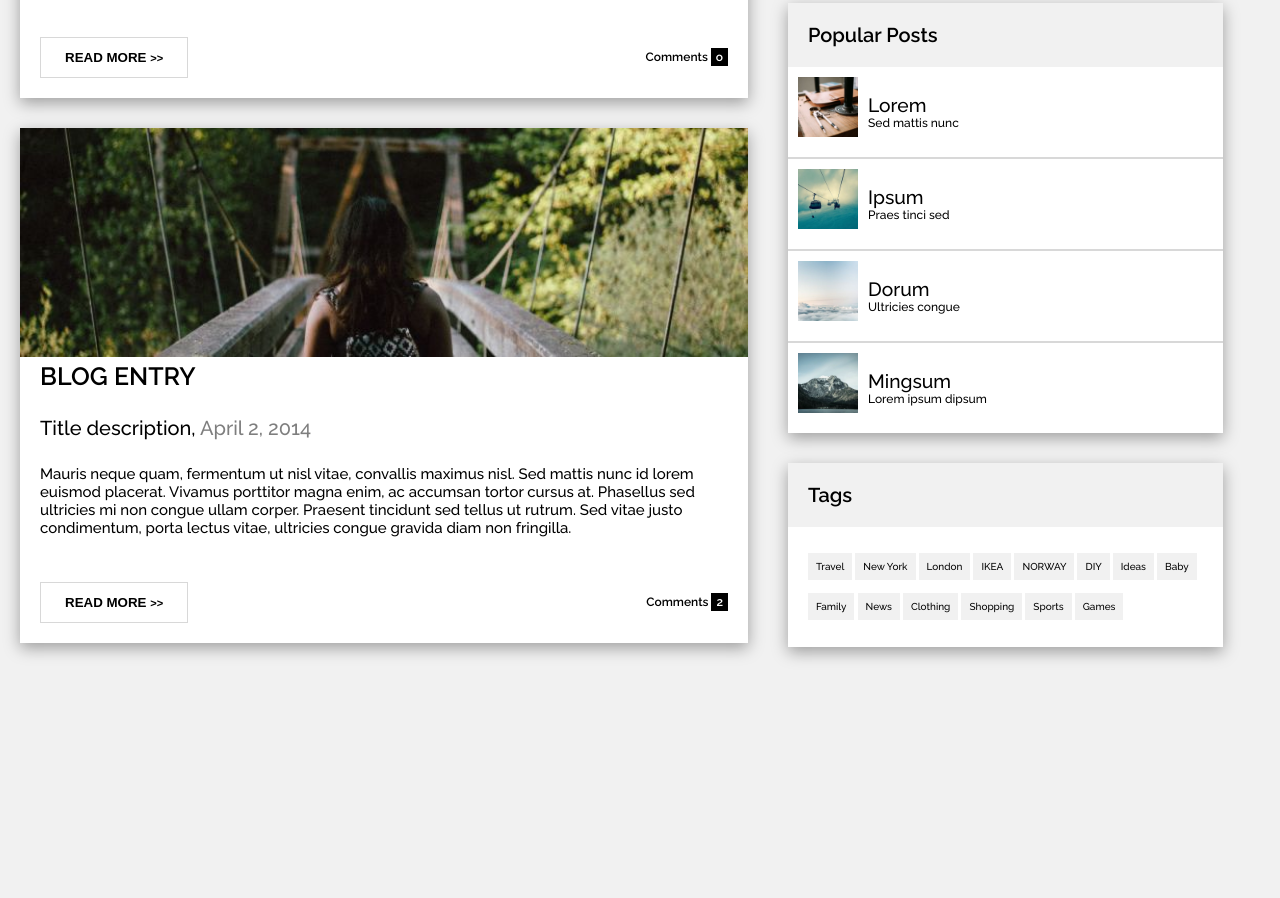
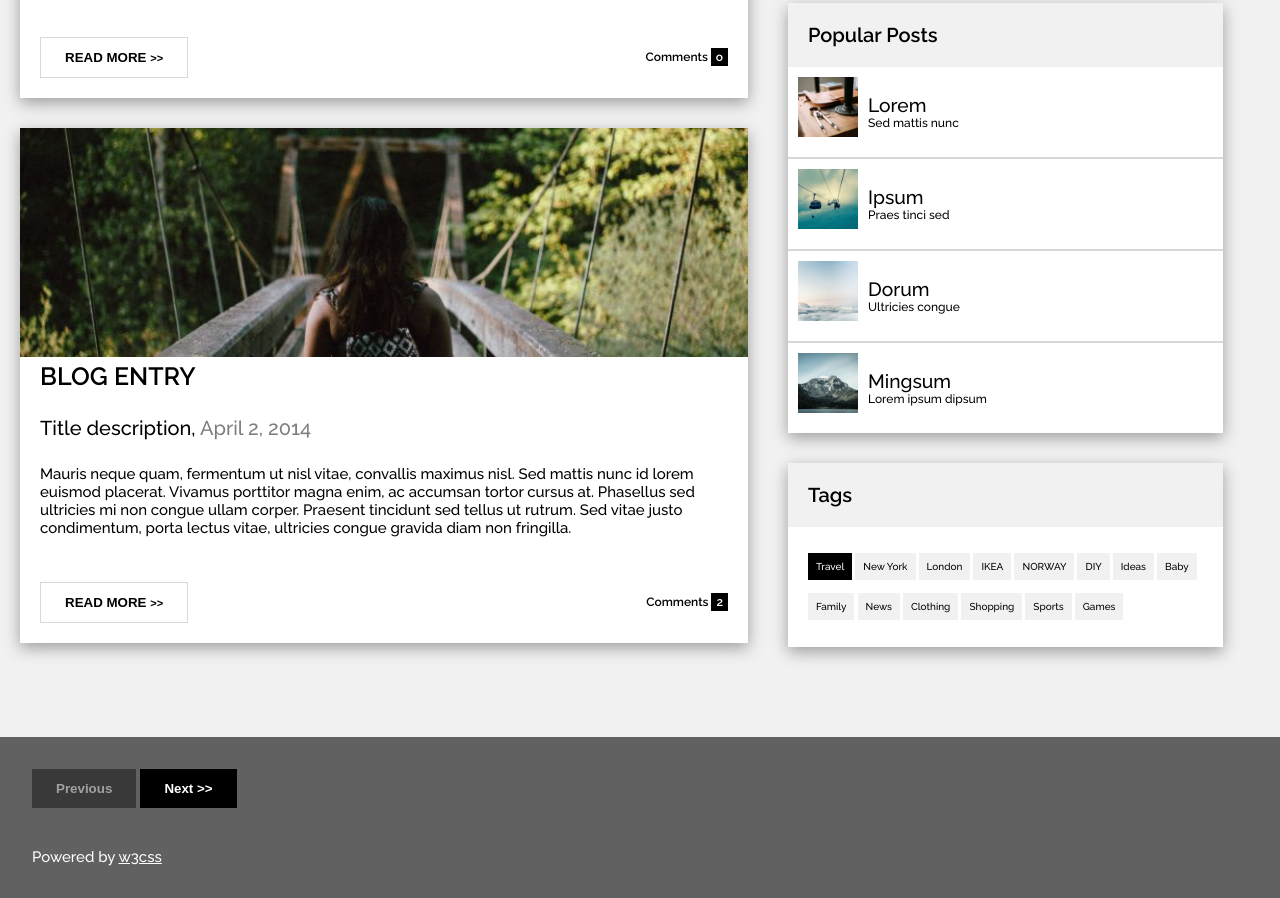
Before and after one commit to abuemkezeChu/my-blog, a plain HTML site: page index.html in a window 1280 px wide. Shown: the part 598-1496 px from the top of the page. Before the commit the page ends 1295 px from the top, so only its background shows below. Drawn offline with Linux system fonts and the light colour scheme.

Commit message:
feat: footer

```diff
--- a/assets/styles/index.css
+++ b/assets/styles/index.css
@@ -109,21 +109,20 @@ hr {
   font-size: 15px;
 }
 
-.btn-read-more {
+.btn {
   padding: 12px 24px;
   border: 1px solid #d8d8d8;
   background-color: #fff;
   font-weight: bold;
 }
 
-.btn-read-more:hover {
+.btn:hover {
   background-color: #d8d8d8;
 }
 
 .comments {
   font-weight: bold;
 }
-
 
 .right-col-container {
   max-width: 435px;
@@ -182,3 +181,40 @@ hr {
   padding: 8px;
   font-size: smaller;
 }
+
+.tags > p span:first-child {
+  background-color: #000;
+  color: #fff;
+}
+
+.footer {
+  margin-top: 40px;
+  background-color: #616161;
+  padding: 32px;
+}
+
+.btn-previous {
+  padding: 12px 24px;
+  border: 0;
+  background-color: #000;
+  color: #fff;
+  opacity: 0.4;
+  cursor: not-allowed;
+}
+
+.btn-next {
+  background-color: #000;
+  color: #fff;
+  border: 0;
+}
+
+.btn-next:hover {
+  background-color: #d8d8d8;
+  color: #000;
+}
+
+.footer-text,a {
+  margin-top: 40px;
+  color: #fff;
+  font-size: 15px;
+}
--- a/index.html
+++ b/index.html
@@ -30,7 +30,7 @@
           </p>
         </div>
         <div class="left-col-row-3">
-          <button class="btn-read-more">READ MORE <small>&gt&gt;</small></button>
+          <button class="btn">READ MORE <small>&gt&gt;</small></button>
           <p class="comments">Comments <span>o</span></p>
         </div>
       </div>
@@ -50,7 +50,7 @@
           </p>
         </div>
         <div class="left-col-row-3">
-          <button class="btn-read-more">READ MORE <small>&gt&gt;</small></button>
+          <button class="btn">READ MORE <small>&gt&gt;</small></button>
           <p class="comments">Comments <span>2</span></p>
         </div>
       </div>
@@ -130,6 +130,11 @@
     </div>
     </div>
   </main>
+  <footer class="footer">
+    <button class="btn btn-previous">Previous</button>
+    <button class="btn btn-next">Next &gt&gt;</button>
+    <p class="footer-text">Powered by <a href="https://www.w3schools.com/w3css/default.asp">w3css</a></p>
+  </footer>
 </body>
 
 </html>
```
